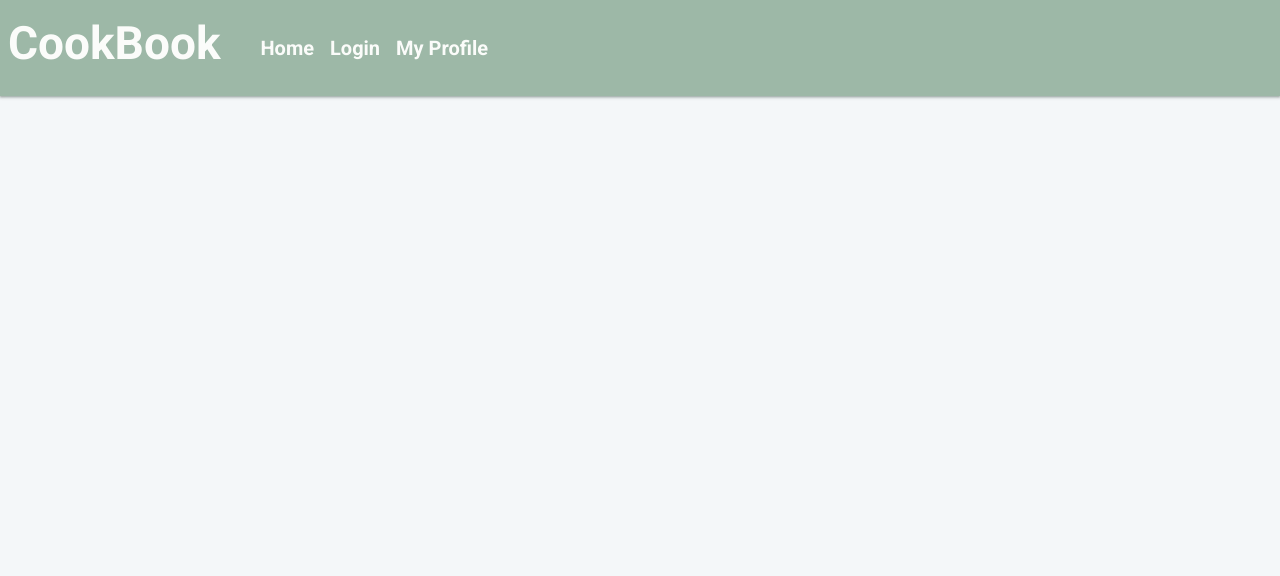
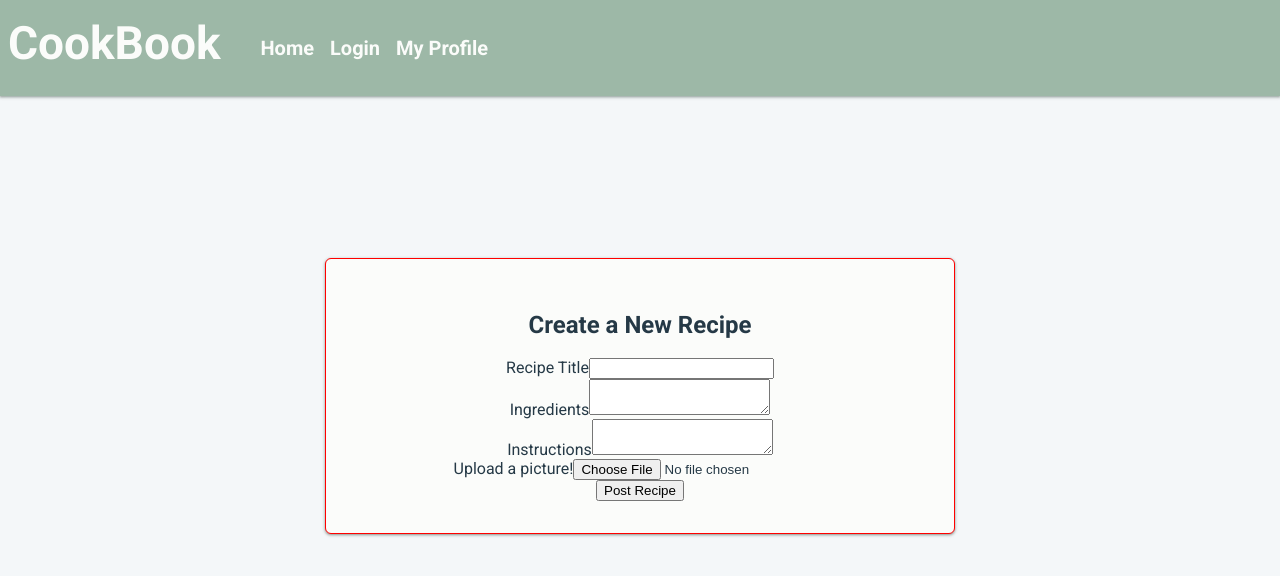
Before and after one commit to NathanVik/cookbook, a React (Create React App) app in the folder react_book/: page /create-recipe in a window 1280 px wide. Shown: the top 576 px of the page. Built offline with nearby package versions, Linux system fonts and the light colour scheme.

Commit message:
added to create recipe

```diff
--- a/react_book/src/App.js
+++ b/react_book/src/App.js
@@ -5,6 +5,7 @@ import LandingPage from "./components/landingPage";
 import Login from './components/login';
 import UserRegistration from './components/userRegistration';
 import UserProfile from './components/userProfile';
+import CreateRecipe from './components/createRecipe';
 
 import { BrowserRouter, Route, Switch } from "react-router-dom"
 
@@ -20,6 +21,7 @@ function App() {
           <Route path="/login" exact component={Login}></Route>
           <Route path="/register" exact component={UserRegistration}></Route>
           <Route path="/profile" exact component={UserProfile}></Route>
+          <Route path="/create-recipe" component={CreateRecipe}></Route>
         </Switch>
       </div>
     </BrowserRouter>
--- /dev/null
+++ b/react_book/src/components/createRecipe.css
@@ -0,0 +1,15 @@
+.create-container {
+    display: flex;
+    align-items: center;
+    justify-content: center;
+    min-height: 75vh;
+}
+
+.create-recipe-form {
+    border: 1px solid red;
+    background-color: var(--light);
+    border-radius: var(--rounded-corner);
+    box-shadow: var(--shadow);
+    padding: 2rem 4rem;
+    width: 500px;
+}
--- a/react_book/src/components/createRecipe.jsx
+++ b/react_book/src/components/createRecipe.jsx
@@ -1,30 +1,42 @@
 import React, { Component } from 'react';
-
+import "./createRecipe.css"
 
 class CreateRecipe extends React.Component {
     state = {
         selectedFile: null,
 
+        recipeTitle: "",
+        recipeIngredients: "",
+        recipeInstructions: "",
+
     }
     render() {
-        return <div>
-            <form>
+        return (
+            <div className="create-container">
+                <form className="create-recipe-form">
+                    <h2>Create a New Recipe</h2>
 
-            <label>Recipe Title</label>
-            <input type="text"></input>
+                    <div>
+                        <label>Recipe Title</label>
+                        <input type="text" name="recipeTitle" value={this.state.recipeTitle} ></input>
+                    </div>
+                    <div>
+                        <label>Ingredients</label>
+                        <textarea type="" name="recipeIngredients" value={this.state.recipeIngredients}></textarea>
+                    </div>
+                    <div>
+                        <label>Instructions</label>
+                        <textarea type="" name="recipeInstructions" value={this.state.recipeInstructions}></textarea>
+                    </div>
+                    <div>
+                        <label>Upload a picture!</label>
+                        <input type="file" onChange={this.fileSelectedHandler}></input>
+                    </div>
 
-            <label>Ingredients</label>
-            <textarea></textarea>
-
-            <label>Directions</label>
-            <textarea></textarea>
-
-            <label>Upload a picture!</label>
-            <input type="file" onChange={this.fileSelectedHandler}></input>
-            </form>
-            <button onClick={this.formSendHandler}>Post Recipe</button>
-
-        </div>;
+                    <button onClick={this.formSendHandler}>Post Recipe</button>
+                </form>
+            </div>
+        );
     }
 
     fileSelectedhandler = event => {
```
